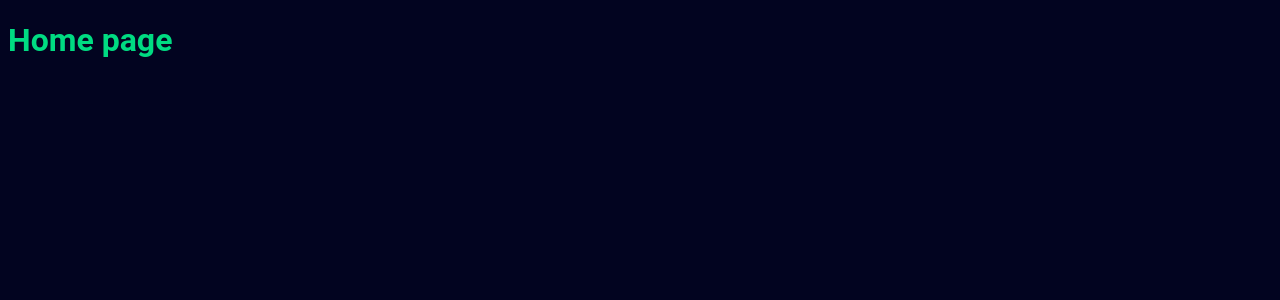
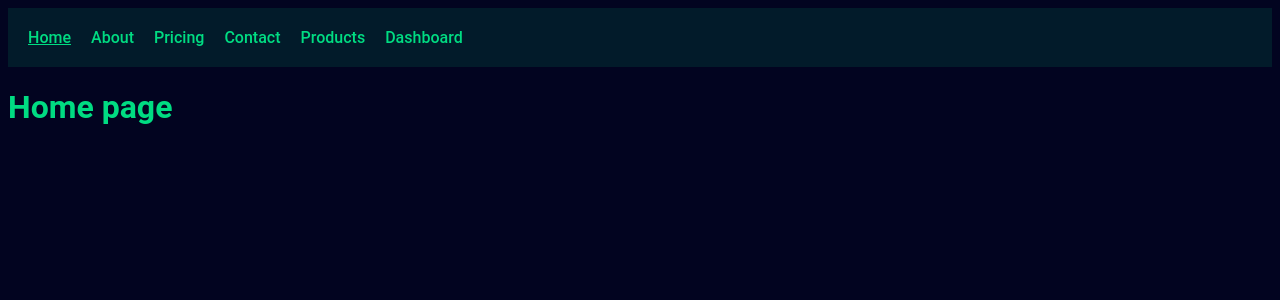
Before and after one commit to DevLaCruz/learn-nuxt, a Nuxt app: page / in a window 1280 px wide. Shown: the top 300 px of the page. Built offline with nearby package versions, Linux system fonts and the light colour scheme.

Commit message:
add navigation

```diff
--- a/app/app.vue
+++ b/app/app.vue
@@ -8,14 +8,13 @@ count.value = 20
 </script> -->
 
 <template>
-  <div>
+  <NuxtLayout>
     <!-- <h1>Hello Word</h1>
 
     <button @click="count++">Click me: {{ count }}</button>
      -->
-
      <NuxtPage/>
-  </div>
+  </NuxtLayout>
 </template>
 
 <style>
--- /dev/null
+++ b/app/components/MainNavigation.vue
@@ -0,0 +1,63 @@
+<template>
+
+<nav>
+    <ul>
+        <li>
+            <NuxtLink to="/">Home</NuxtLink>
+        </li>
+
+        <li>
+            <NuxtLink :to="{path:'about'}">About</NuxtLink>
+        </li>
+        <li>
+            <NuxtLink to="/pricing">Pricing</NuxtLink>
+        </li>
+
+        <li>
+            <NuxtLink to="/contact">Contact</NuxtLink>
+        </li>
+
+        <li>
+            <NuxtLink to="/products">Products</NuxtLink>
+        </li>
+
+        <li>
+            <NuxtLink to="/dashboard">Dashboard</NuxtLink>
+        </li>
+
+    </ul>
+
+</nav>
+
+</template>
+
+<style>
+nav {
+  padding: 20px;
+  background-color: rgba(0, 220, 130, 0.1);
+  margin-bottom: 20px;
+}
+
+ul {
+  list-style: none;
+  display: flex;
+  gap: 20px;
+  padding: 0;
+  margin: 0;
+}
+
+a {
+  color: #00dc82;
+  text-decoration: none;
+  font-weight: 500;
+  transition: opacity 0.3s;
+}
+
+a:hover {
+  opacity: 0.7;
+}
+
+a.router-link-active {
+  text-decoration: underline;
+}
+</style>
--- /dev/null
+++ b/app/layouts/dashboard-layout.vue
@@ -0,0 +1,7 @@
+<template>
+
+    <div>
+        <h1>Layout: DashboardLayout</h1>
+        <slot/>
+    </div>
+</template>
--- /dev/null
+++ b/app/layouts/default.vue
@@ -0,0 +1,8 @@
+<template>
+    <div>
+       <div class="">
+        <MainNavigation/>
+        <slot />
+       </div>
+    </div>
+</template>
--- /dev/null
+++ b/app/pages/(public)/products.vue
@@ -0,0 +1,21 @@
+<script setup lang="ts">
+
+//throw new Error('Aux went wrong')
+// throw createError({
+//   status: 500,
+//   statusText: 'Internal Server Error non se puede dividir 0',
+//   data: {
+//     myCustomField: true,
+//     myOtherField: 'Hello World'
+//   },
+// })
+
+</script>
+
+<template>
+  <div>
+    Page: products
+  </div>
+</template>
+
+<style scoped></style>
--- a/app/pages/dashboard/index.vue
+++ b/app/pages/dashboard/index.vue
@@ -1,4 +1,8 @@
-<script setup lang="ts"></script>
+<script setup lang="ts">
+definePageMeta({
+  layout: 'dashboard-layout',
+})
+</script>
 
 <template>
   <div>
--- a/app/pages/products.vue
+++ /dev/null
@@ -1,21 +0,0 @@
-<script setup lang="ts">
-
-//throw new Error('Aux went wrong')
-throw createError({
-  status: 500,
-  statusText: 'Internal Server Error non se puede dividir 0',
-  data: {
-    myCustomField: true,
-    myOtherField: 'Hello World'
-  },
-})
-
-</script>
-
-<template>
-  <div>
-    Page: products
-  </div>
-</template>
-
-<style scoped></style>
```
Also changed, not shown: app/pages/(public)/about.vue (renamed from app/pages/about.vue), app/pages/(public)/contact.vue (renamed from app/pages/contact.vue), app/pages/(public)/index.vue (renamed from app/pages/index.vue), app/pages/(public)/pricing/enterprise.vue (renamed from app/pages/pricing/enterprise.vue), app/pages/(public)/pricing/index.vue (renamed from app/pages/pricing/index.vue).
